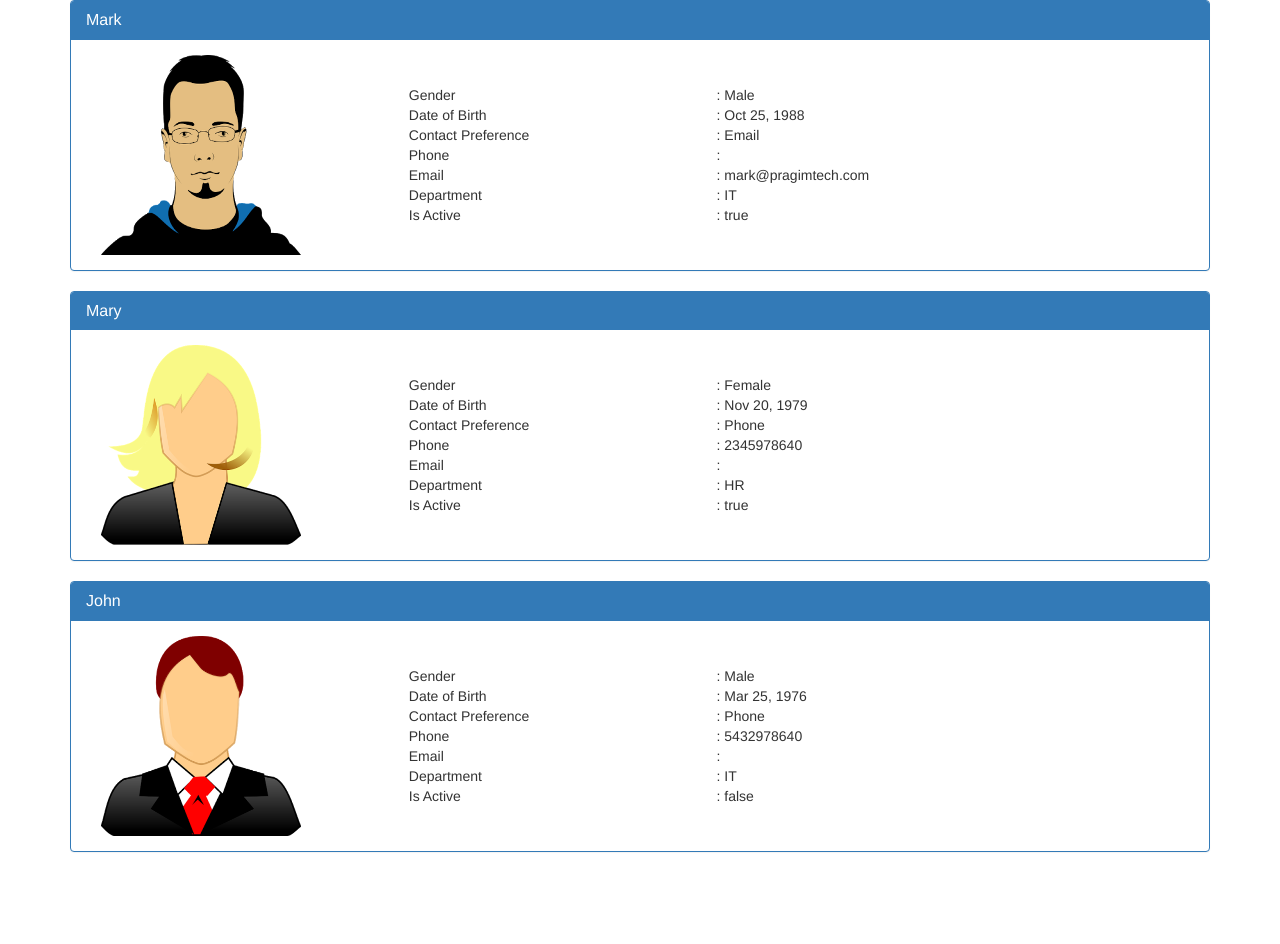
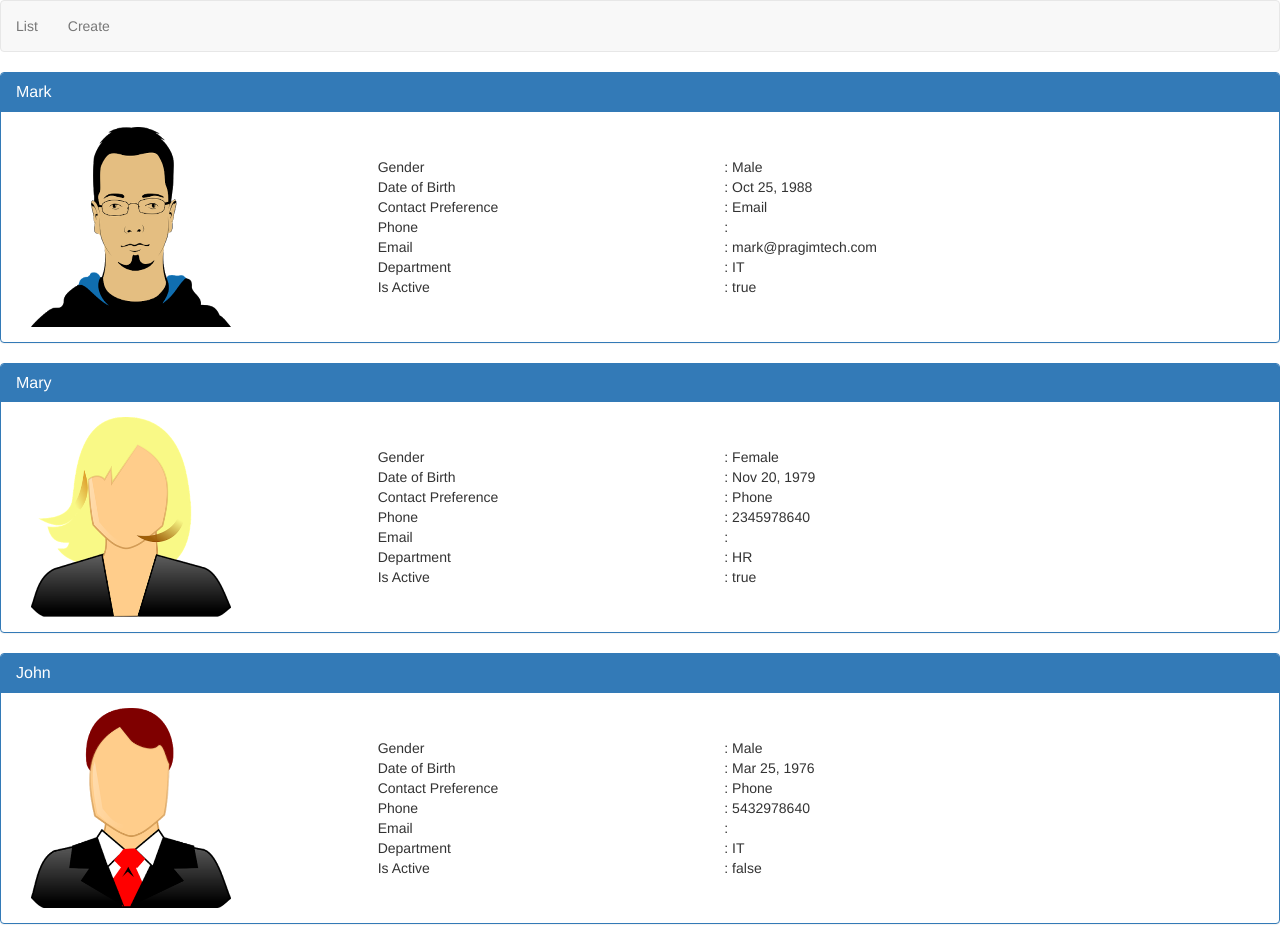
Before and after one commit to toan09sk/AngularLearning, an Angular app: page /list in a window 1280 px wide. Before the commit this address led to /. Before the commit the page ends 872 px from the top, so only its background shows below. Built offline with nearby package versions, Linux system fonts and the light colour scheme.

Commit message:
video 2: Angular routing and navigation

```diff
--- a/src/app/app.component.html
+++ b/src/app/app.component.html
@@ -1,3 +1,7 @@
-<div class="container">
-  <app-list-employees></app-list-employees>
-</div>
+<nav class="navbar navbar-default">
+  <ul class="nav navbar-nav">
+    <li><a routerLink="list">List</a></li>
+    <li><a routerLink="create">Create</a></li>
+  </ul>
+</nav>
+<router-outlet></router-outlet>
--- a/src/app/app.module.ts
+++ b/src/app/app.module.ts
@@ -4,15 +4,25 @@ import { NgModule } from '@angular/core';
 import { AppRoutingModule } from './app-routing.module';
 import { AppComponent } from './app.component';
 import { ListEmployeesComponent } from './list-employees.component';
+import { CreateEmployeeComponent } from './create-employee.component';
+import { RouterModule, Routes } from '@angular/router';
+
+const appRoutes:Routes=[
+  { path: 'list', component: ListEmployeesComponent },
+  { path: 'create', component: CreateEmployeeComponent },
+  { path: '', redirectTo: '/list', pathMatch: 'full' }
+]
 
 @NgModule({
   declarations: [
     AppComponent,
-    ListEmployeesComponent
+    ListEmployeesComponent,
+    CreateEmployeeComponent
   ],
   imports: [
     BrowserModule,
-    AppRoutingModule
+    AppRoutingModule,
+    RouterModule.forRoot(appRoutes)
   ],
   providers: [],
   bootstrap: [AppComponent]
--- /dev/null
+++ b/src/app/create-employee.component.html
@@ -0,0 +1 @@
+<p>create-employee works!</p>
--- /dev/null
+++ b/src/app/create-employee.component.ts
@@ -0,0 +1,15 @@
+import { Component, OnInit } from '@angular/core';
+
+@Component({
+  selector: 'app-create-employee',
+  templateUrl: './create-employee.component.html',
+  styleUrls: ['./create-employee.component.scss']
+})
+export class CreateEmployeeComponent implements OnInit {
+
+  constructor() { }
+
+  ngOnInit() {
+  }
+
+}
```
Also changed, not shown: src/app/create-employee.component.scss (added), 1 other file (tests, documents, lock files or other folders).
